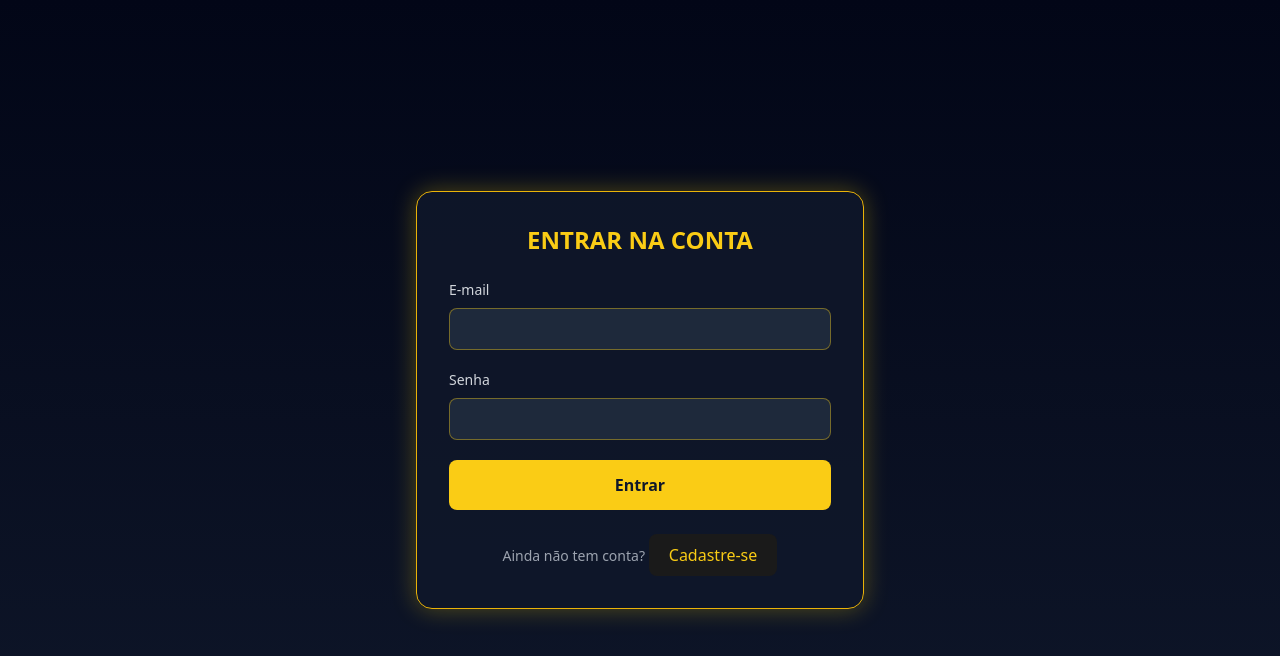
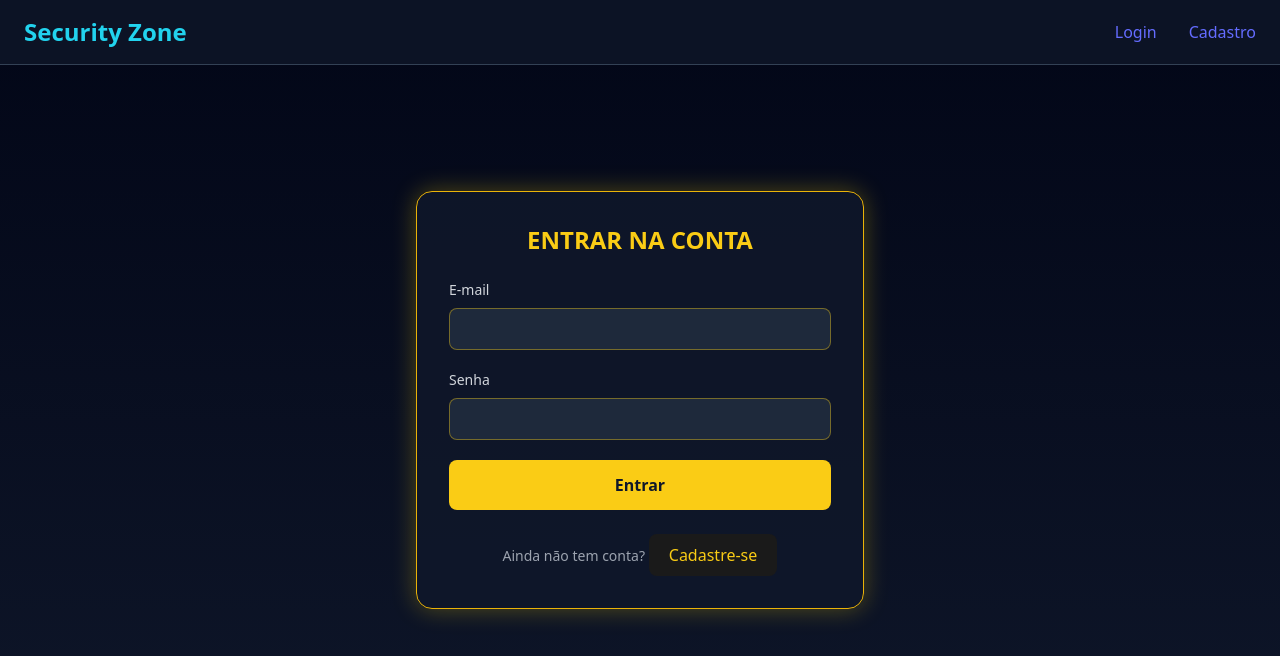
Before and after one commit to RafaelNFig/Security-Zone, a React (Vite) app: page /login in a window 1280 px wide. Shown: the top 656 px of the page. Built offline with nearby package versions, Linux system fonts and the light colour scheme.

Commit message:
Ajuste de rotas

```diff
--- a/src/App.jsx
+++ b/src/App.jsx
@@ -3,10 +3,14 @@ import { Routes, Route } from "react-router-dom";
 import LandingPage from "./pages/LandingPage/landingpage.jsx";
 import Login from "./pages/Login/login.jsx";
 import Register from "./pages/Register/register.jsx";
+import Navbar from "./pages/LandingPage/components/navbar.jsx"; // Importe a Navbar
 
 function App() {
   return (
     <div className="min-h-screen bg-gray-900 text-white">
+      {/* Adicione a Navbar aqui */}
+      <Navbar />
+
       <Routes>
         {/* Página inicial */}
         <Route path="/" element={<LandingPage />} />
```
